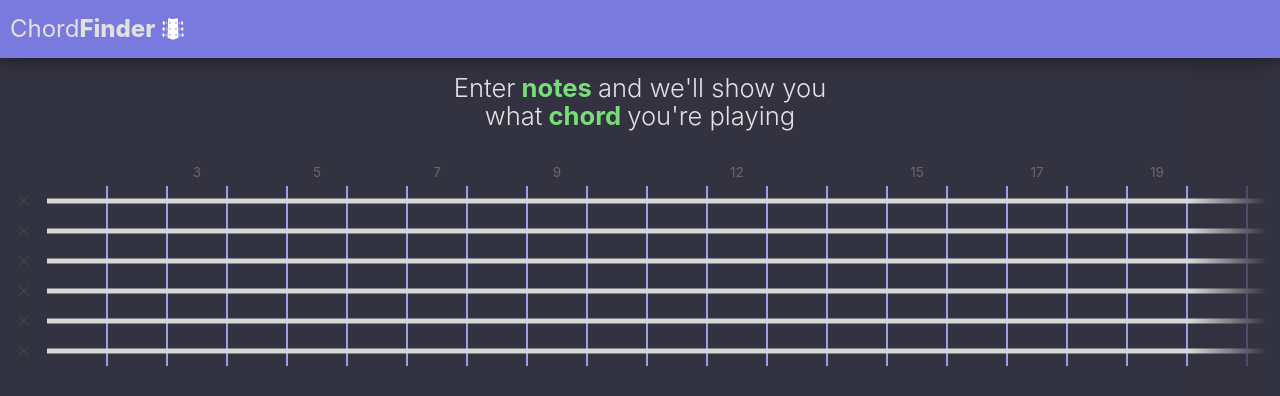
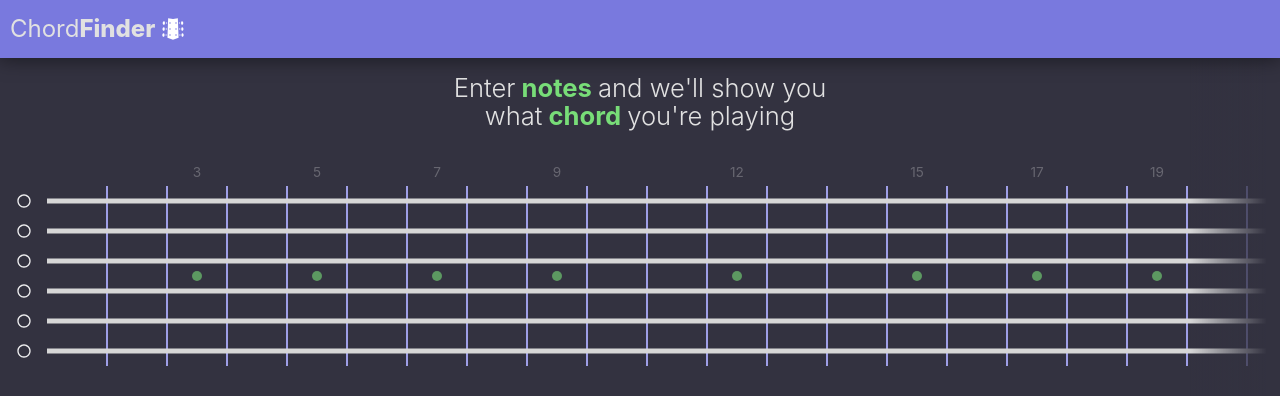
Before and after one commit to tylertierney/chordfinder, a Next.js app: page / in a window 1280 px wide. Shown: the top 396 px of the page. Built offline with nearby package versions, Linux system fonts and the light colour scheme.

Commit message:
Working on chord dictionary and related functions

```diff
--- a/components/Fretboard/Fretboard.module.css
+++ b/components/Fretboard/Fretboard.module.css
@@ -1,14 +1,24 @@
 .controllerContainer {
   width: 100%;
   max-width: 100%;
-  padding: 40px 40px 40px 0px;
+  padding: 40px 40px 16px 0px;
   overflow-x: scroll;
   position: relative;
   display: flex;
 }
 
 .controllerContainer::-webkit-scrollbar {
-  display: none;
+  display: initial;
+}
+
+.controllerContainer::-webkit-scrollbar-track {
+  border-radius: 10px;
+  background: rgb(0, 0, 0, 0.3);
+}
+
+.controllerContainer::-webkit-scrollbar-thumb {
+  background: var(--primaryColorDark);
+  border-radius: 10px;
 }
 
 .controllerRightFade {
--- a/components/Note/Note.module.css
+++ b/components/Note/Note.module.css
@@ -29,22 +29,10 @@
   justify-content: center;
   align-items: center;
   color: black;
-}
-
-.note::after {
-  content: "";
-  width: 25px;
-  height: 25px;
-  border-radius: 50%;
-  background-color: rgb(193, 193, 193);
-  z-index: 1;
   position: absolute;
-  opacity: 0;
-  transition: 0.05s ease-in-out;
-}
-
-.note:hover::after {
-  opacity: 1;
+  top: 50%;
+  left: 50%;
+  transform: translate(-50%, -50%);
 }
 
 .noteLabel {
@@ -58,3 +46,14 @@
   opacity: 0.3;
   font-size: 0.85rem;
 }
+
+.fretDecorator {
+  width: 10px;
+  height: 10px;
+  border-radius: 50%;
+  background-color: var(--secondaryColor);
+  opacity: 0.6;
+  position: absolute;
+  top: 100%;
+  transform: translate(0, -50%);
+}
--- a/components/Note/Note.tsx
+++ b/components/Note/Note.tsx
@@ -1,7 +1,11 @@
 import styles from "./Note.module.css";
 import { Flex } from "@chakra-ui/react";
-import { getFretNumber, getNotes } from "../../helperFunctions";
+import {
+  determineFretDecoration,
+  reduceNotesFromFretboard,
+} from "../../helperFunctions";
 import { StringType } from "../String/String";
+import { useState } from "react";
 
 export interface NoteType {
   name: string;
@@ -25,12 +29,14 @@ const Note: React.FC<NoteProps> = ({
   fretboardState,
   setFretboardState,
 }) => {
+  const [isHovering, setIsHovering] = useState(false);
+
   const updateSelectedNotes = (active: boolean) => {
     const copyOfState = [...fretboardState];
+    const string = copyOfState[stringIndex];
 
-    if (copyOfState[stringIndex].isMuted)
-      copyOfState[stringIndex].isMuted = false;
-    copyOfState[stringIndex].notes.forEach((note, idx) => {
+    if (string.isMuted) string.isMuted = false;
+    string.notes.forEach((note, idx) => {
       note.value = false;
       if (idx === noteIndex) {
         note.value = !active;
@@ -38,7 +44,6 @@ const Note: React.FC<NoteProps> = ({
     });
 
     setFretboardState(copyOfState);
-    console.log(getNotes(copyOfState));
   };
 
   const useFlatNoteCharacter = (name: string) => {
@@ -53,22 +58,49 @@ const Note: React.FC<NoteProps> = ({
     return name;
   };
 
+  const isDecorated = determineFretDecoration(noteIndex + 1);
+
   return (
     <Flex
       className={styles.note}
       borderColor="brand.primary.800"
       onClick={() => updateSelectedNotes(active)}
+      onMouseEnter={() => setIsHovering(true)}
+      onMouseLeave={() => setIsHovering(false)}
     >
-      <span className={styles.fretNumber}>
-        {getFretNumber(stringIndex, noteIndex + 1)}
+      <span
+        className={styles.fretNumber}
+        style={{
+          display: stringIndex === 0 ? "initial" : "none",
+          visibility: isDecorated ? "visible" : "hidden",
+        }}
+      >
+        {noteIndex + 1}
       </span>
       <div className={styles.string}></div>
+      <div
+        className={styles.activeIndicator}
+        style={{
+          opacity: "0.75",
+          backgroundColor: "#dddddd",
+          visibility: isHovering ? "visible" : "hidden",
+        }}
+      >
+        {useFlatNoteCharacter(name)}
+      </div>
       <div
         className={styles.activeIndicator}
         style={{ visibility: active ? "visible" : "hidden" }}
       >
         {useFlatNoteCharacter(name)}
       </div>
+      <div
+        className={styles.fretDecorator}
+        style={{
+          display: isDecorated ? "initial" : "none",
+          visibility: stringIndex === 2 ? "visible" : "hidden",
+        }}
+      ></div>
     </Flex>
   );
 };
--- a/components/String/String.tsx
+++ b/components/String/String.tsx
@@ -3,6 +3,7 @@ import { Flex, Button } from "@chakra-ui/react";
 import { NoteType } from "../Note/Note";
 import styles from "./String.module.css";
 import { CloseIcon } from "@chakra-ui/icons";
+import { BiCircle } from "react-icons/bi";
 import { useState } from "react";
 
 export interface StringType {
@@ -24,6 +25,8 @@ const String: React.FC<StringProps> = ({
   fretboardState,
   setFretboardState,
 }) => {
+  const [hasNoteSelected, setHasNoteSelected] = useState(false);
+
   const arr = stringState.notes.map((note, idx) => {
     return (
       <Note
@@ -54,13 +57,14 @@ const String: React.FC<StringProps> = ({
         margin="0 4px"
         padding="0"
         className={styles.muteBtn}
-        opacity={stringState.isMuted ? "1" : "0.08"}
+        // opacity={stringState.isMuted ? "1" : "0.08"}
+        opacity="1"
         _hover={{ opacity: "1", backgroundColor: "rgb(255, 255, 255, 0.05)" }}
         _focus={{ outline: "none" }}
         onClick={() => muteString(index)}
         name="Mute string"
       >
-        <CloseIcon fontSize="0.6rem" />
+        {stringState.isMuted ? <CloseIcon fontSize="0.6rem" /> : <BiCircle />}
       </Button>
       {arr}
     </Flex>
--- a/helperFunctions.ts
+++ b/helperFunctions.ts
@@ -1,199 +1,56 @@
-import { NoteType } from "./components/Note/Note";
 import { StringType } from "./components/String/String";
 
+const generateString = (startingPosition: string) => {
+  const musicalNotes = [
+    "C",
+    "Db",
+    "D",
+    "Eb",
+    "E",
+    "F",
+    "Gb",
+    "G",
+    "Ab",
+    "A",
+    "Bb",
+    "B",
+  ];
+
+  let startingIndex = musicalNotes.indexOf(startingPosition);
+  let string: StringType = {
+    name: startingPosition,
+    isMuted: false,
+    notes: [],
+  };
+
+  for (let i = startingIndex + 1, j = 0; j < 21; j++, i++) {
+    if (i == musicalNotes.length) i = 0;
+    string.notes.push({ name: musicalNotes[i], value: false });
+  }
+
+  return string;
+};
+
 export const initialFretboardState = [
-  {
-    name: "E",
-    isMuted: false,
-    notes: [
-      { name: "F", value: false },
-      { name: "Gb", value: false },
-      { name: "G", value: false },
-      { name: "Ab", value: false },
-      { name: "A", value: false },
-      { name: "Bb", value: false },
-      { name: "B", value: false },
-      { name: "C", value: false },
-      { name: "Db", value: false },
-      { name: "D", value: false },
-      { name: "Eb", value: false },
-      { name: "E", value: false },
-      { name: "F", value: false },
-      { name: "Gb", value: false },
-      { name: "G", value: false },
-      { name: "Ab", value: false },
-      { name: "A", value: false },
-      { name: "Bb", value: false },
-      { name: "B", value: false },
-      { name: "C", value: false },
-      { name: "Db", value: false },
-    ],
-  },
-  {
-    name: "B",
-    isMuted: false,
-    notes: [
-      { name: "C", value: false },
-      { name: "Db", value: false },
-      { name: "D", value: false },
-      { name: "Eb", value: false },
-      { name: "E", value: false },
-      { name: "F", value: false },
-      { name: "Gb", value: false },
-      { name: "G", value: false },
-      { name: "Ab", value: false },
-      { name: "A", value: false },
-      { name: "Bb", value: false },
-      { name: "B", value: false },
-      { name: "C", value: false },
-      { name: "Db", value: false },
-      { name: "D", value: false },
-      { name: "Eb", value: false },
-      { name: "E", value: false },
-      { name: "F", value: false },
-      { name: "Gb", value: false },
-      { name: "G", value: false },
-      { name: "Ab", value: false },
-    ],
-  },
-  {
-    name: "G",
-    isMuted: false,
-    notes: [
-      { name: "Ab", value: false },
-      { name: "A", value: false },
-      { name: "Bb", value: false },
-      { name: "B", value: false },
-      { name: "C", value: false },
-      { name: "Db", value: false },
-      { name: "D", value: false },
-      { name: "Eb", value: false },
-      { name: "E", value: false },
-      { name: "F", value: false },
-      { name: "Gb", value: false },
-      { name: "G", value: false },
-      { name: "Gb", value: false },
-      { name: "G", value: false },
-      { name: "Ab", value: false },
-      { name: "A", value: false },
-      { name: "Bb", value: false },
-      { name: "B", value: false },
-      { name: "C", value: false },
-      { name: "Db", value: false },
-      { name: "D", value: false },
-    ],
-  },
-  {
-    name: "D",
-    isMuted: false,
-    notes: [
-      { name: "Eb", value: false },
-      { name: "E", value: false },
-      { name: "F", value: false },
-      { name: "Gb", value: false },
-      { name: "G", value: false },
-      { name: "Ab", value: false },
-      { name: "A", value: false },
-      { name: "Bb", value: false },
-      { name: "B", value: false },
-      { name: "C", value: false },
-      { name: "Db", value: false },
-      { name: "D", value: false },
-      { name: "Eb", value: false },
-      { name: "E", value: false },
-      { name: "F", value: false },
-      { name: "Gb", value: false },
-      { name: "G", value: false },
-      { name: "Ab", value: false },
-      { name: "A", value: false },
-      { name: "Bb", value: false },
-      { name: "B", value: false },
-    ],
-  },
-  {
-    name: "A",
-    isMuted: false,
-    notes: [
-      { name: "Bb", value: false },
-      { name: "B", value: false },
-      { name: "C", value: false },
-      { name: "Db", value: false },
-      { name: "D", value: false },
-      { name: "Eb", value: false },
-      { name: "E", value: false },
-      { name: "F", value: false },
-      { name: "Gb", value: false },
-      { name: "G", value: false },
-      { name: "Ab", value: false },
-      { name: "A", value: false },
-      { name: "Bb", value: false },
-      { name: "B", value: false },
-      { name: "C", value: false },
-      { name: "Db", value: false },
-      { name: "D", value: false },
-      { name: "Eb", value: false },
-      { name: "E", value: false },
-      { name: "F", value: false },
-      { name: "Gb", value: false },
-    ],
-  },
-  {
-    name: "E",
-    isMuted: false,
-    notes: [
-      { name: "F", value: false },
-      { name: "Gb", value: false },
-      { name: "G", value: false },
-      { name: "Ab", value: false },
-      { name: "A", value: false },
-      { name: "Bb", value: false },
-      { name: "B", value: false },
-      { name: "C", value: false },
-      { name: "Db", value: false },
-      { name: "D", value: false },
-      { name: "Eb", value: false },
-      { name: "E", value: false },
-      { name: "F", value: false },
-      { name: "Gb", value: false },
-      { name: "G", value: false },
-      { name: "Ab", value: false },
-      { name: "A", value: false },
-      { name: "Bb", value: false },
-      { name: "B", value: false },
-      { name: "C", value: false },
-      { name: "Db", value: false },
-    ],
-  },
+  generateString("E"),
+  generateString("B"),
+  generateString("G"),
+  generateString("D"),
+  generateString("A"),
+  generateString("E"),
 ];
 
-export const getFretNumber = (stringIndex: number, noteIndex: number) => {
-  if (stringIndex !== 0) return null;
+export const determineFretDecoration = (noteIndex: number) => {
+  const decoratedFrets = [3, 5, 7, 9, 12, 15, 17, 19, 21];
 
-  switch (noteIndex) {
-    case 3:
-      return 3;
-    case 5:
-      return 5;
-    case 7:
-      return 7;
-    case 9:
-      return 9;
-    case 12:
-      return 12;
-    case 15:
-      return 15;
-    case 17:
-      return 17;
-    case 19:
-      return 19;
-    case 21:
-      return 21;
-    case 23:
-      return 23;
+  if (decoratedFrets.indexOf(noteIndex) >= 0) {
+    return true;
   }
+
+  return false;
 };
 
-export const getNotes = (fretboardState: StringType[]) => {
+export const reduceNotesFromFretboard = (fretboardState: StringType[]) => {
   const result = [];
   for (let i = 0; i < fretboardState.length; i++) {
     if (fretboardState[i].isMuted) {
@@ -216,3 +73,34 @@ export const getNotes = (fretboardState: StringType[]) => {
   }
   return result;
 };
+
+export const chordDictionary: any = {
+  C: [
+    ["E", "C", "G", "E", "C", "mute"],
+    ["G", "E", "C", "G", "C", "mute"],
+    ["C", "G", "C", "G", "E", "C"],
+    ["C", "G", "E", "C", "G", "C"],
+  ],
+};
+
+export const determineChord = (notesArr: string[]) => {
+  for (let root in chordDictionary) {
+    const rootChords = chordDictionary[`${root}`];
+    for (let i = 0; i < rootChords.length; i++) {
+      const currentChord = rootChords[i];
+      for (let j = 0; j < currentChord.length; j++) {
+        // if (i === 0) console.log(currentChord[j]);
+        if (currentChord[j] !== notesArr[j]) {
+          break;
+        }
+
+        if (j === currentChord.length - 1 && currentChord[j] === notesArr[j]) {
+          return root;
+        }
+      }
+    }
+  }
+};
+
+console.log(determineChord(["D", "E", "C", "G", "C", "mute"]));
+// determineChord(["G", "E", "C", "G", "C", "mute"]);
--- a/styles/globals.css
+++ b/styles/globals.css
@@ -9,3 +9,9 @@ body {
 * {
   box-sizing: border-box;
 }
+
+:root {
+  --primaryColor: #7878dd;
+  --primaryColorDark: #565698;
+  --secondaryColor: #78dd78;
+}
--- a/theme.ts
+++ b/theme.ts
@@ -26,7 +26,6 @@ const themeObj = {
         400: "#B2ECB2",
       },
       white: "#F5F5F5",
-      // gray: "#2D3748",
       gray: "#333240",
       darkgray: "#232329",
       text: {
```
